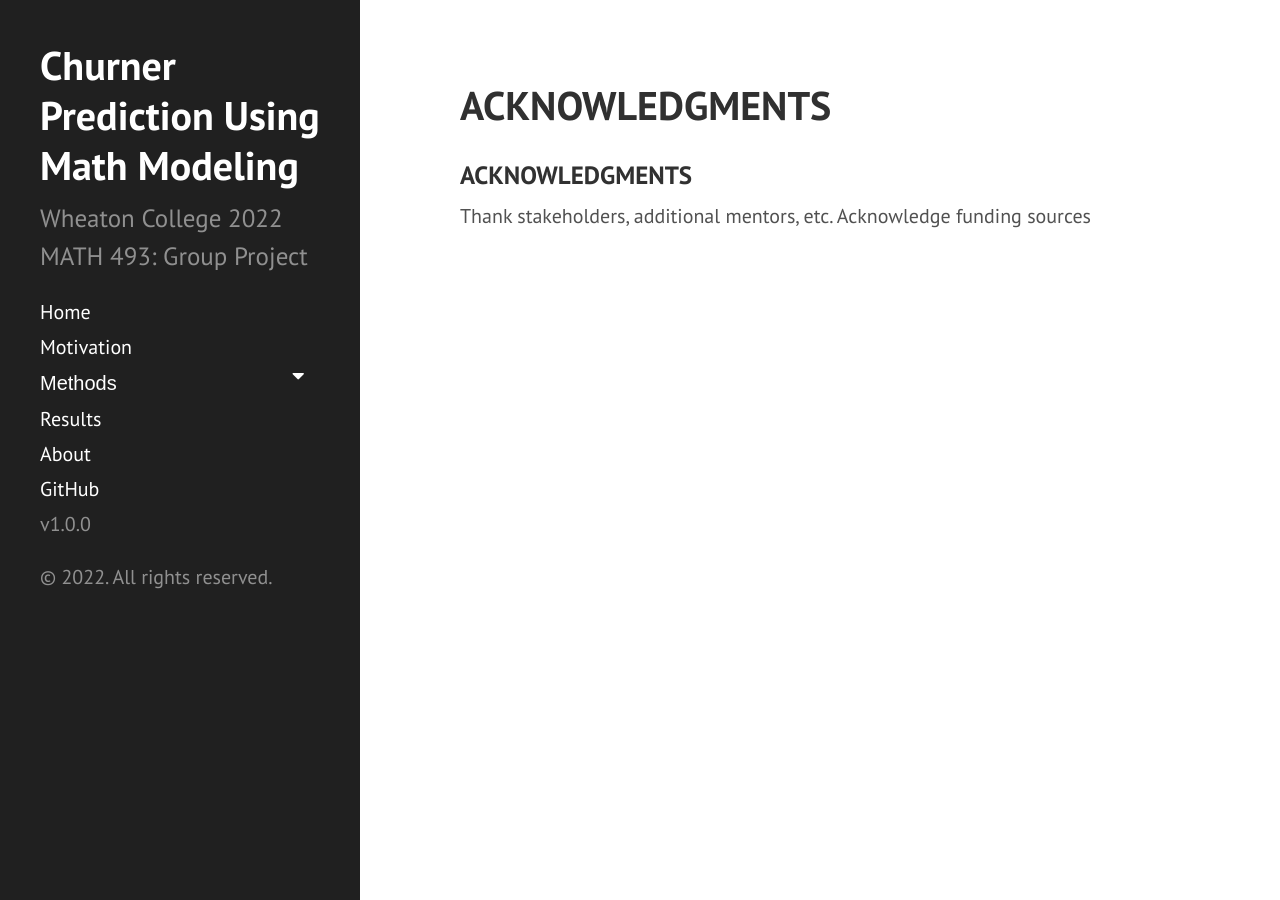
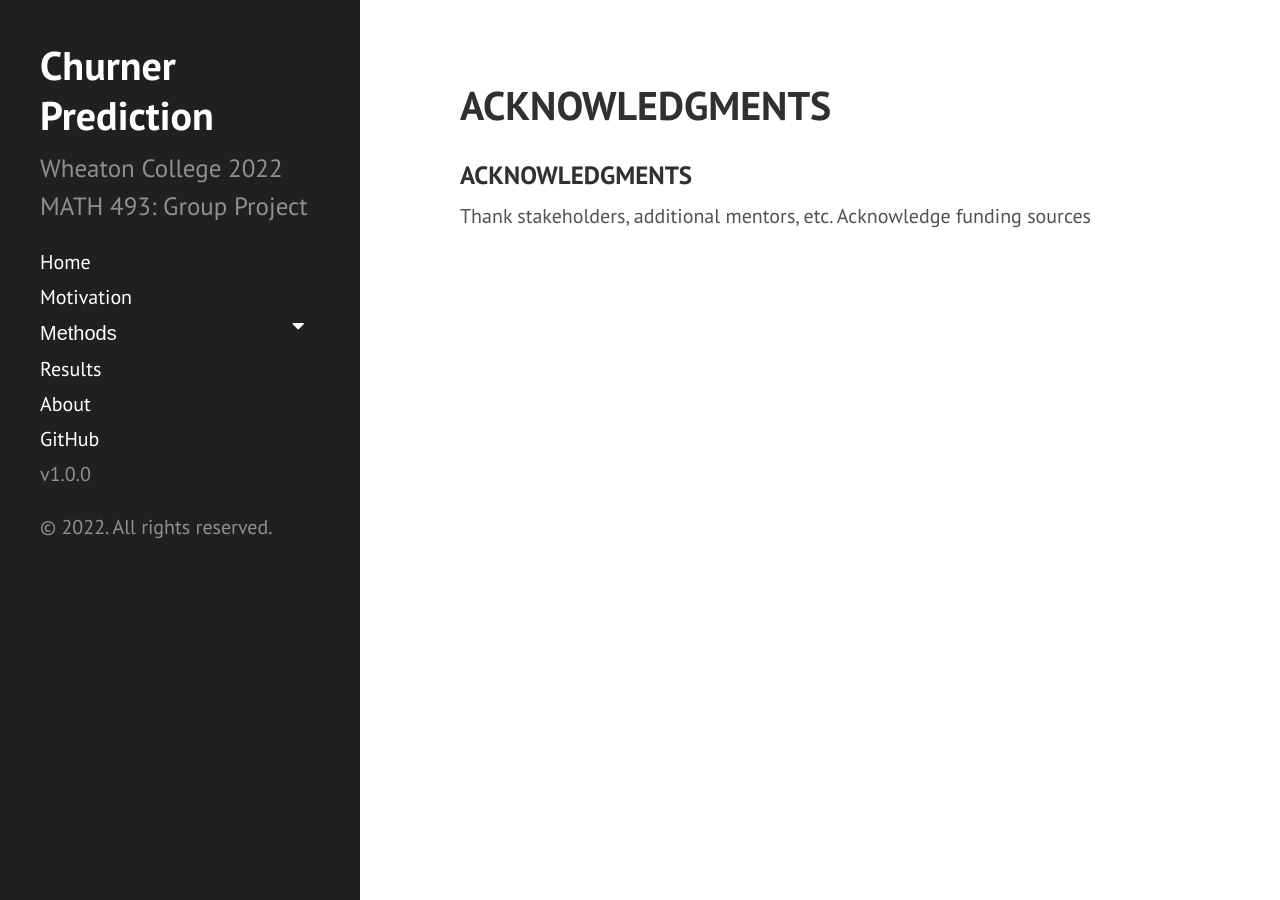
Before and after one commit to datasciencelifecycle/math493_fall2022, a Jekyll site: the page built from acknowledgements.md, in a window 1280 px wide. Built offline with Jekyll 4.4.1, drawn with Linux system fonts in a browser that asks for light colours; our own code applies the rules of GitHub Pages for plain Markdown files.

Commit message:
updating title

```diff
--- a/_config.yml
+++ b/_config.yml
@@ -5,7 +5,7 @@ permalink:        pretty
 
 
 # Setup
-title:            Churner Prediction Using Math Modeling
+title:            Churner Prediction
 tagline:          ''
 description:      'Wheaton College 2022 MATH 493: Group Project'
 url:              "https://datasciencelifecycle.github.io"
```
